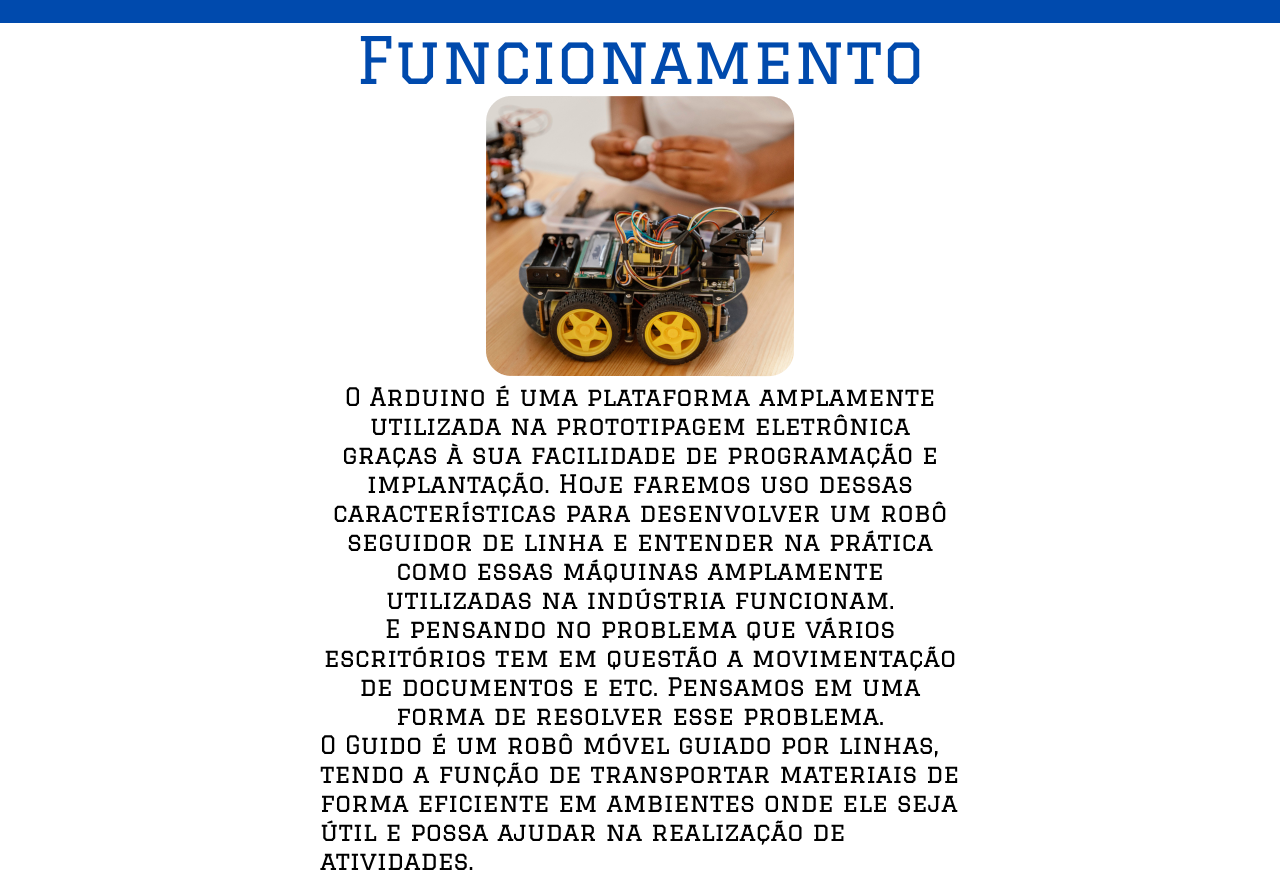
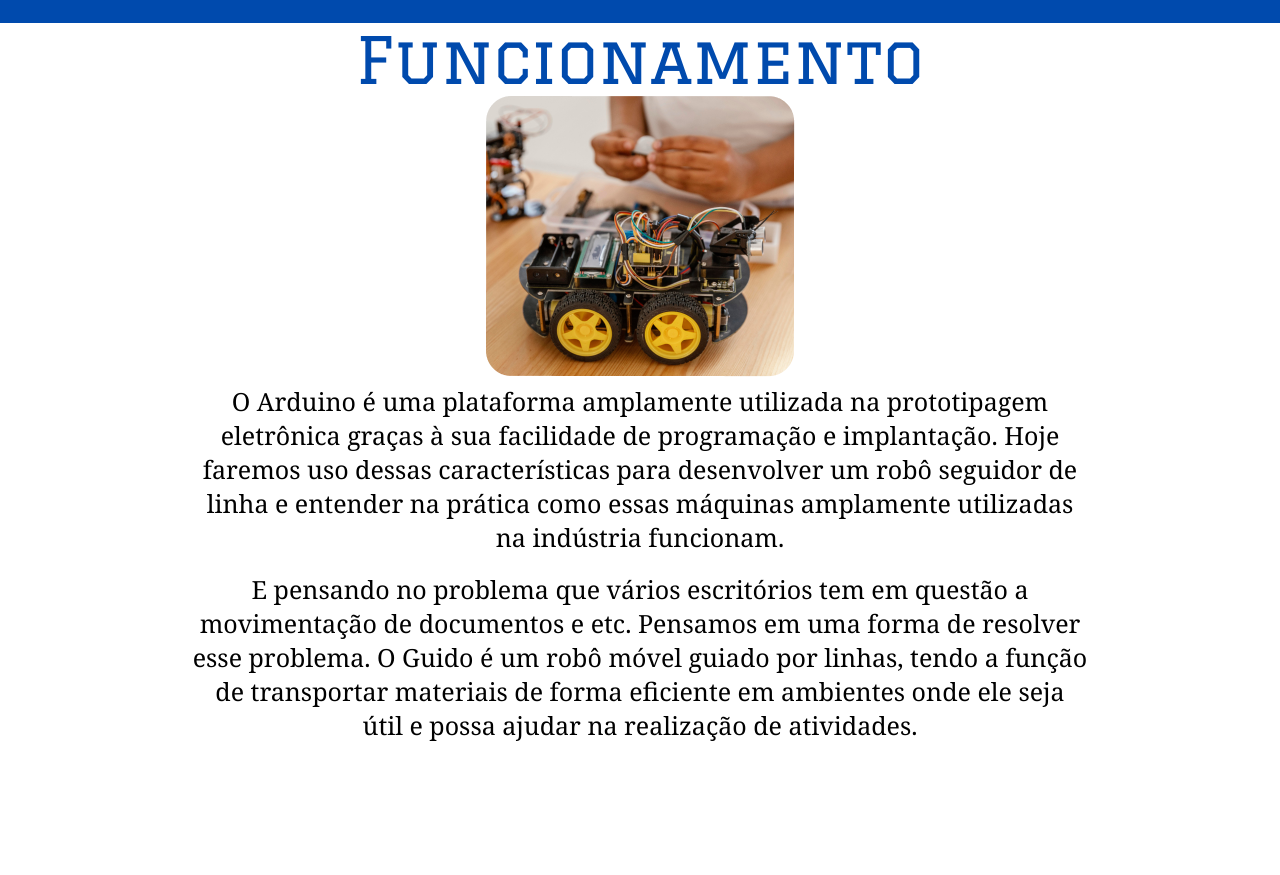
Before and after one commit to EmilyMFerreira/tccg, a React (Vite) app: page /funcionamento in a window 1280 px wide. Shown: the part 113-988 px from the top of the page. After the commit the page ends 873 px from the top, so only its background shows below. Built offline with nearby package versions, Linux system fonts and the light colour scheme.

Commit message:
mais alterações

```diff
--- a/src/Header/index.css
+++ b/src/Header/index.css
@@ -39,12 +39,14 @@
     font-size: 1.1rem;
     color: white;
     height: 1.5rem;
+
 }
 
 
 @media(min-width: 900px) {
     .menu-mobile {
         display: none;
+        background: #004AAD;
     }
 
     .menu-desktop {
--- a/src/paginas/css/funcio.css
+++ b/src/paginas/css/funcio.css
@@ -17,14 +17,12 @@ line-height: normal;
 
 .func1 {
     color: #000;
-    font-family: Graduate;
+    font-family: Georgia, 'Times New Roman', Times, serif;
     font-size: 2rem;
-    font-style: normal;
     font-weight: 400;
-    line-height: normal;
     width: 40rem;
     font-size: 25px;
-    width: 50%;
+    width: 70%;
     margin: auto;
     display: block;
     text-align: center;
@@ -34,31 +32,14 @@ line-height: normal;
 
 .func2 {
     color: #000;
-    font-family: Graduate;
+    font-family: Georgia, 'Times New Roman', Times, serif;
     font-size: 2rem;
-    font-style: normal;
     font-weight: 400;
-    line-height: normal;
     width: 40rem;
     font-size: 25px;
-    width: 50%;
+    width: 70%;
     margin: auto;
     display: block;
     text-align: center;
     display: block;
 }
-
-.func3 {
-    color: #000;
-    font-family: Graduate;
-    font-size: 2rem;
-    font-style: normal;
-    font-weight: 400;
-    line-height: normal;
-    width: 40rem;
-    font-size: 25px;
-    width: 50%;
-    margin: auto;
-    display: flex;
-
-}
--- a/src/paginas/css/home.css
+++ b/src/paginas/css/home.css
@@ -17,7 +17,7 @@ h1{
     line-height: normal;
     width: 40rem;
     font-size: 25px;
-    width: 50%;
+    width: 70%;
     margin: auto;
     display: block;
 
@@ -32,7 +32,7 @@ h1{
     line-height: normal;
     width: 40rem;
     font-size: 25px;
-    width: 50%;
+    width: 70%;
     margin: auto;
     display: block;
 
--- a/src/paginas/funcionamento.jsx
+++ b/src/paginas/funcionamento.jsx
@@ -19,21 +19,16 @@ function Funcionamento() {
     </p>
     </div>
 
+<br />
         <div className="func2">
     <p>
     E pensando no problema que vários escritórios tem em questão a movimentação de documentos e etc.
-    Pensamos em uma forma de resolver esse problema.
+    Pensamos em uma forma de resolver esse problema. O Guido é um robô móvel guiado por linhas, tendo a função de transportar materiais de forma eficiente em ambientes
+                    onde ele seja útil e possa ajudar na realização de atividades.
     </p>
     </div>
 
-    <div className="func3">
-                <p>
-                    O Guido é um robô móvel guiado por linhas, tendo a função de transportar materiais de forma eficiente em ambientes
-                    onde ele seja útil e possa ajudar na realização de atividades.
-                </p>
-
-            </div>
-
+<br />
 
     </>
      )
```
